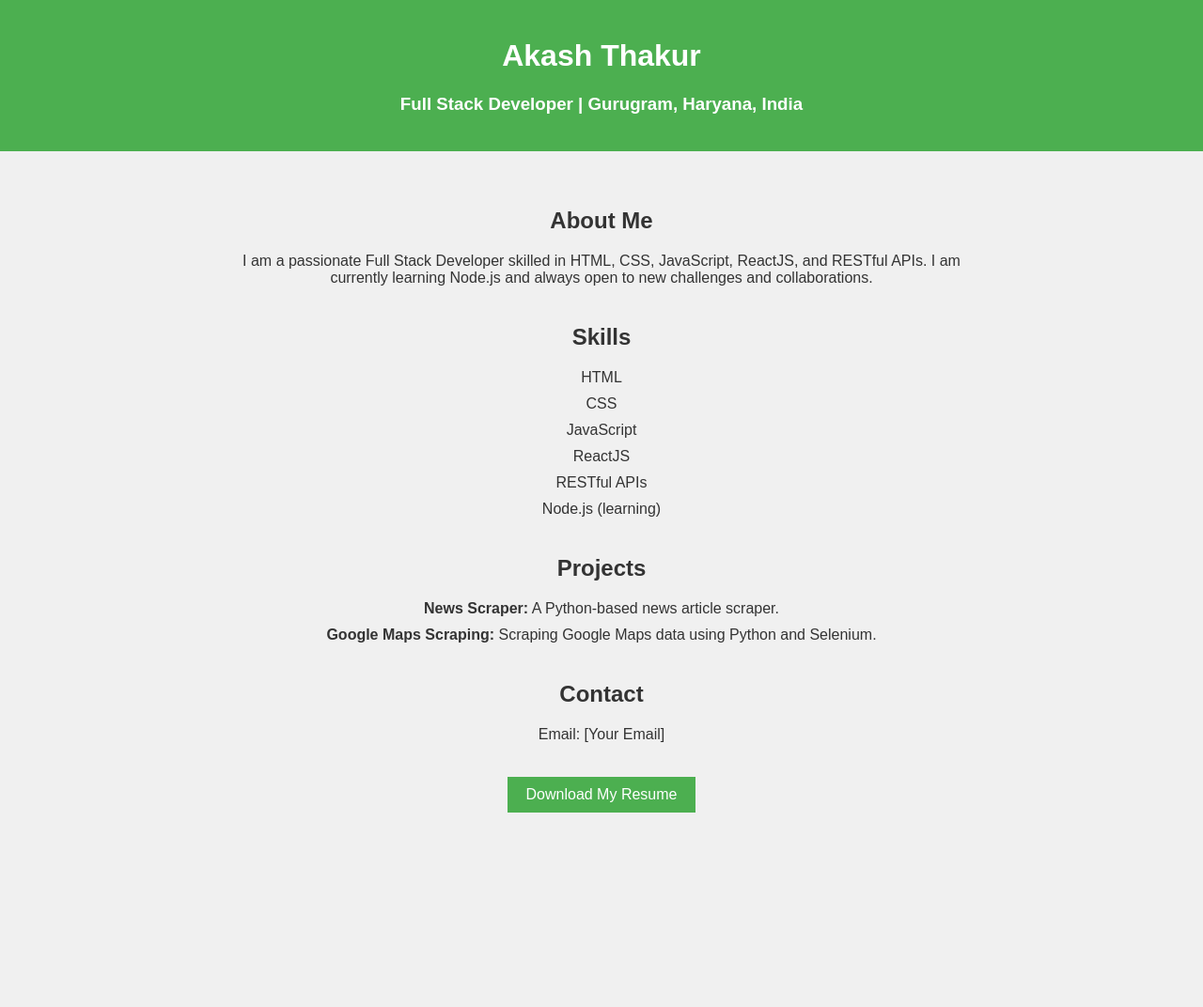
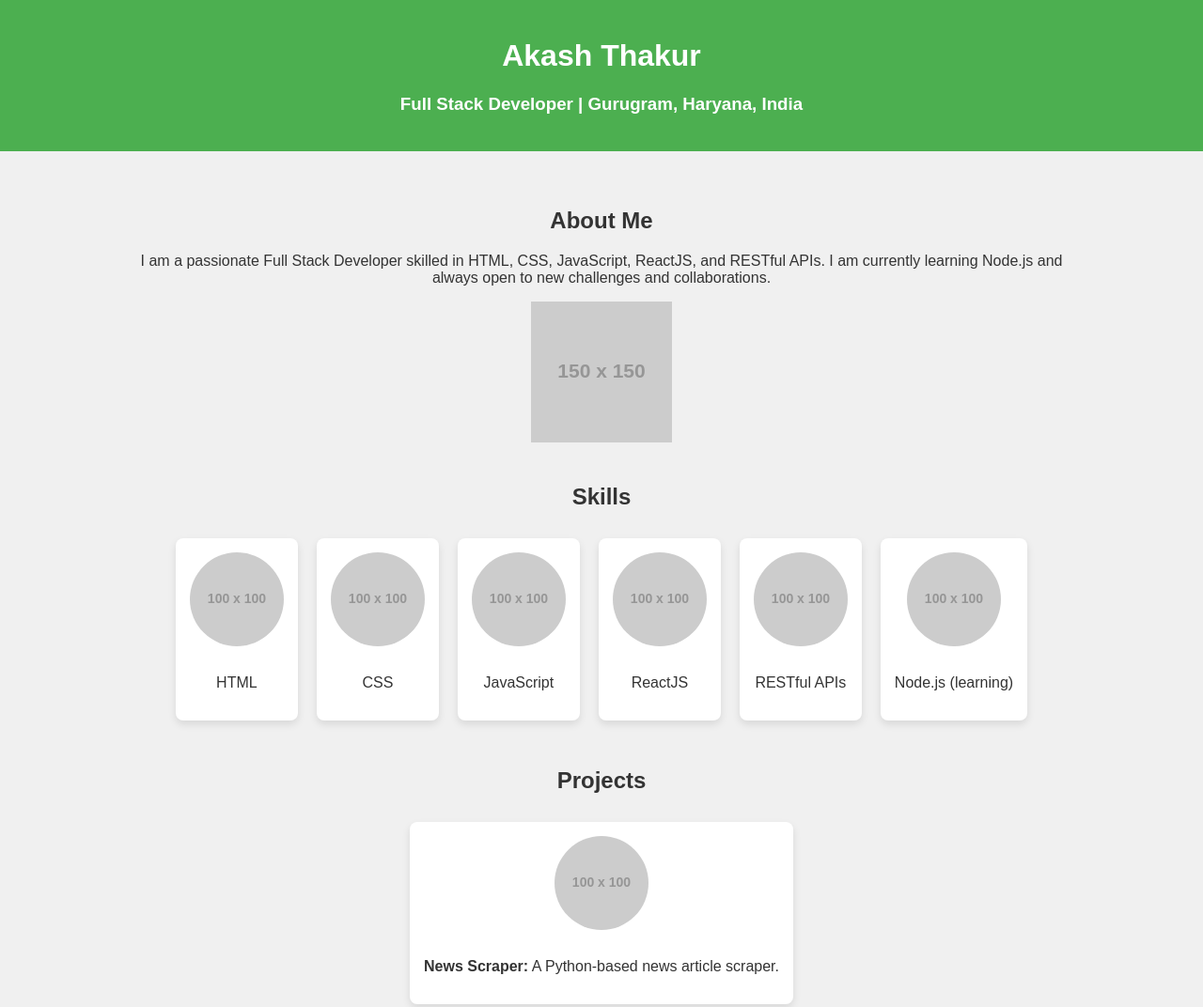
Before and after one commit to AKSHU70186/Portfolio, a plain HTML site: page index.html in a window 1280 px wide. Shown: the top 1072 px of the page at 94% size. Before the commit the page ends 925 px from the top, so only its background shows below. Drawn offline with nearby package versions, Linux system fonts and the light colour scheme; placeholder pictures from the web are drawn by us.

Commit message:
Update index.html

```diff
--- a/index.html
+++ b/index.html
@@ -7,7 +7,7 @@
     <link rel="stylesheet" href="https://cdnjs.cloudflare.com/ajax/libs/animate.css/4.1.1/animate.min.css"/>
     <style>
         body {
-            font-family: Arial, sans-serif;
+            font-family: 'Arial', sans-serif;
             background-color: #f0f0f0;
             color: #333;
             margin: 0;
@@ -23,7 +23,7 @@
         }
 
         .container {
-            max-width: 800px;
+            max-width: 1000px;
             margin: 0 auto;
             padding: 20px;
         }
@@ -35,16 +35,32 @@
 
         .section h2 {
             margin-bottom: 20px;
+            font-size: 24px;
         }
 
         .skills-list, .projects-list {
             list-style-type: none;
             padding: 0;
+            display: flex;
+            flex-wrap: wrap;
+            justify-content: center;
         }
 
         .skills-list li, .projects-list li {
-            margin: 10px 0;
+            margin: 10px;
+            padding: 15px;
+            background: white;
+            border-radius: 8px;
+            box-shadow: 0 4px 8px rgba(0, 0, 0, 0.1);
             animation: bounceIn 2s;
+        }
+
+        .skills-list li img, .projects-list li img {
+            width: 100px;
+            height: 100px;
+            object-fit: cover;
+            border-radius: 50%;
+            margin-bottom: 10px;
         }
 
         .resume-link {
@@ -139,28 +155,53 @@
         <div class="section">
             <h2>About Me</h2>
             <p>I am a passionate Full Stack Developer skilled in HTML, CSS, JavaScript, ReactJS, and RESTful APIs. I am currently learning Node.js and always open to new challenges and collaborations.</p>
+            <img src="https://via.placeholder.com/150" alt="Profile Picture" class="animate__animated animate__zoomIn">
         </div>
         <div class="section">
             <h2>Skills</h2>
             <ul class="skills-list">
-                <li>HTML</li>
-                <li>CSS</li>
-                <li>JavaScript</li>
-                <li>ReactJS</li>
-                <li>RESTful APIs</li>
-                <li>Node.js (learning)</li>
+                <li>
+                    <img src="https://via.placeholder.com/100" alt="HTML">
+                    <p>HTML</p>
+                </li>
+                <li>
+                    <img src="https://via.placeholder.com/100" alt="CSS">
+                    <p>CSS</p>
+                </li>
+                <li>
+                    <img src="https://via.placeholder.com/100" alt="JavaScript">
+                    <p>JavaScript</p>
+                </li>
+                <li>
+                    <img src="https://via.placeholder.com/100" alt="ReactJS">
+                    <p>ReactJS</p>
+                </li>
+                <li>
+                    <img src="https://via.placeholder.com/100" alt="RESTful APIs">
+                    <p>RESTful APIs</p>
+                </li>
+                <li>
+                    <img src="https://via.placeholder.com/100" alt="Node.js">
+                    <p>Node.js (learning)</p>
+                </li>
             </ul>
         </div>
         <div class="section">
             <h2>Projects</h2>
             <ul class="projects-list">
-                <li><strong>News Scraper:</strong> A Python-based news article scraper.</li>
-                <li><strong>Google Maps Scraping:</strong> Scraping Google Maps data using Python and Selenium.</li>
+                <li>
+                    <img src="https://via.placeholder.com/100" alt="Project 1">
+                    <p><strong>News Scraper:</strong> A Python-based news article scraper.</p>
+                </li>
+                <li>
+                    <img src="https://via.placeholder.com/100" alt="Project 2">
+                    <p><strong>Google Maps Scraping:</strong> Scraping Google Maps data using Python and Selenium.</p>
+                </li>
             </ul>
         </div>
         <div class="section">
             <h2>Contact</h2>
-            <p>Email: [Your Email]</p>
+            <p>Email: akthakur8080@gmail.com </p>
             <a class="resume-link" href="file:///home/akashthakur/Downloads/AkashResume%20(1).pdf">Download My Resume</a>
         </div>
     </div>
```
